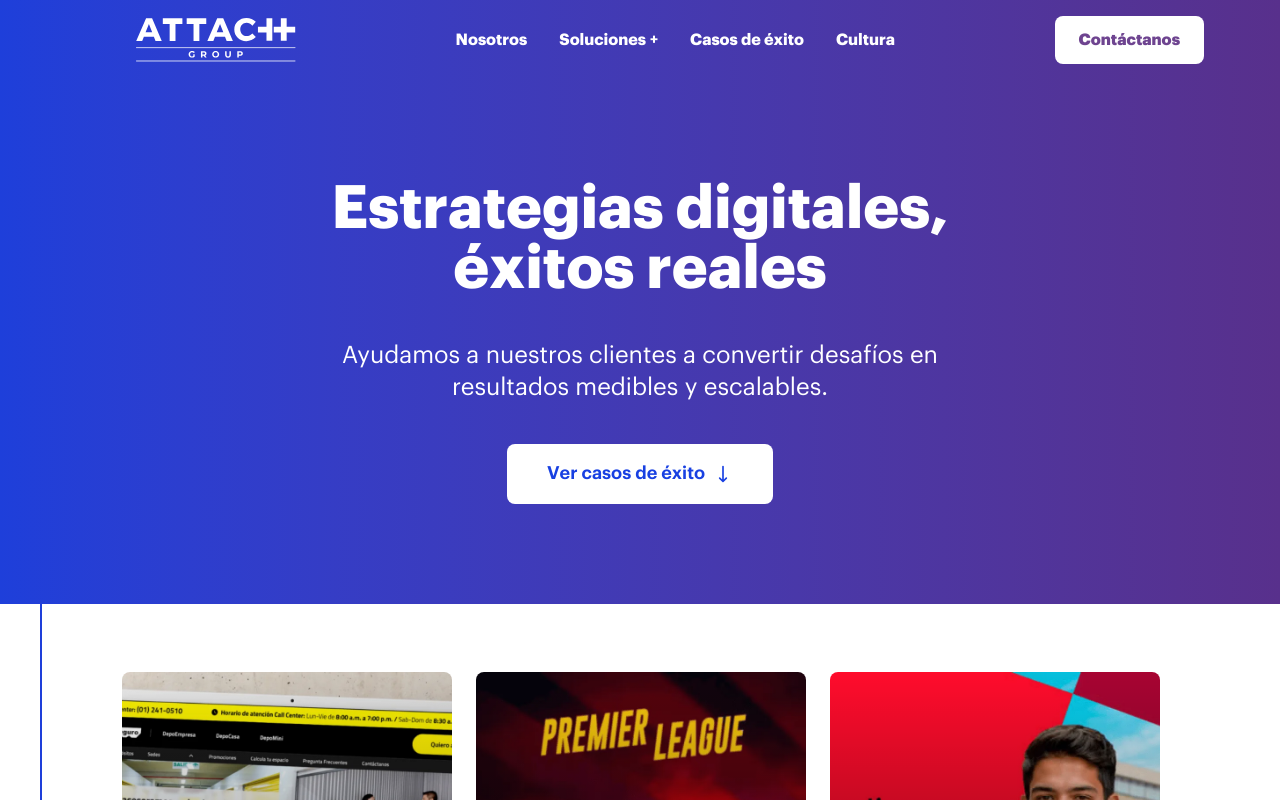
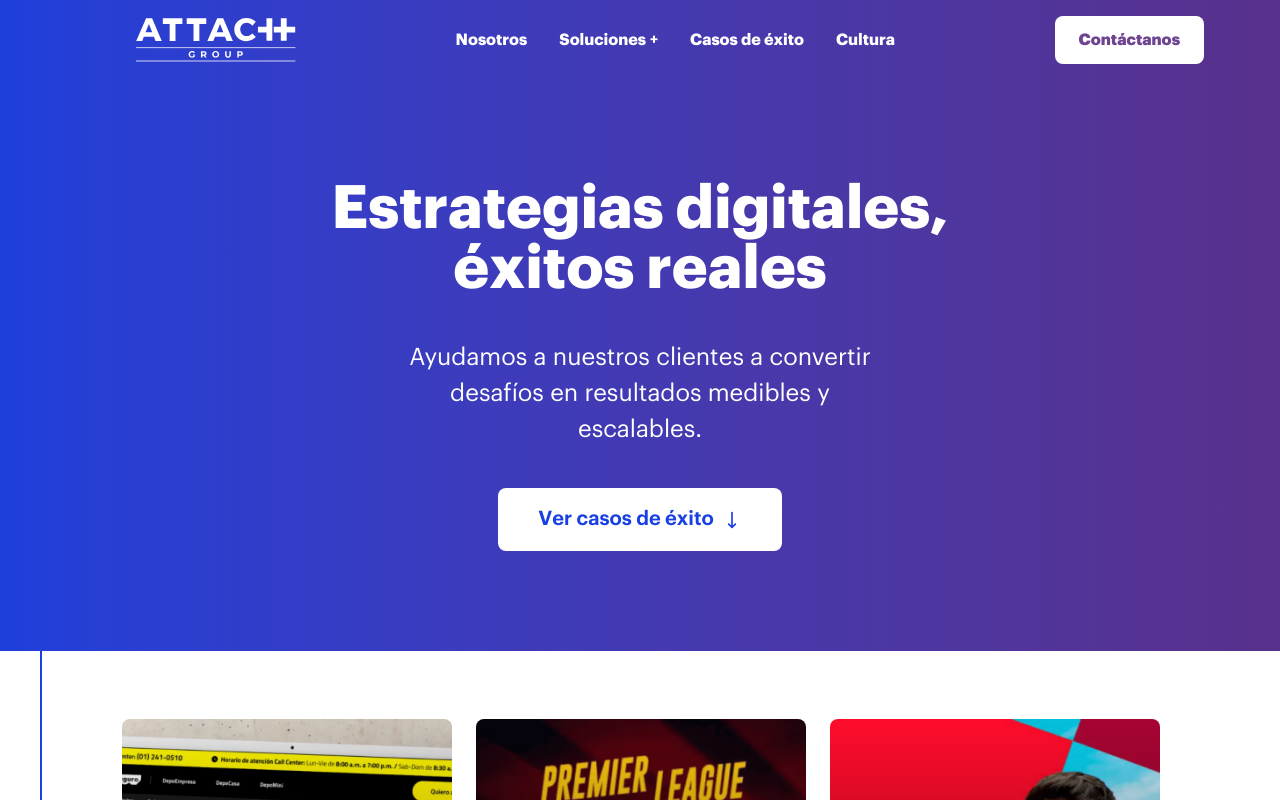
Before and after one commit to falarcon281096/attach-group, a Next.js app: page /casos-de-exito in a window 1280 px wide. Shown: the top 800 px of the page. Built offline with nearby package versions, Linux system fonts and the light colour scheme.

Commit message:
mejoras y correcciones del ppt - athena ads

```diff
--- a/src/app/casos-de-exito/page.tsx
+++ b/src/app/casos-de-exito/page.tsx
@@ -61,10 +61,10 @@ export default function Home() {
           <h1 className="text-4xl lg:text-6xl font-bold text-white">
             Estrategias digitales, éxitos reales
           </h1>
-          <p className="text-2xl text-white">
+          <p className="text-[16px] md:text-[24px] text-white w-full md:w-[75%] mx-auto">
             Ayudamos a nuestros clientes a convertir desafíos en resultados medibles y escalables.
           </p>
-          <a href="#atm-casos" className="bg-white text-[#1840e2] px-10 py-4 rounded-lg font-semibold text-lg hover:bg-white/90 flex justify-center max-w-200 mx-auto items-center">
+          <a href="#atm-casos" className="bg-white text-[16px] md:text-[20px] text-[#1840e2] px-10 py-4 rounded-lg font-semibold text-lg hover:bg-white/90 flex justify-center max-w-200 mx-auto items-center">
             Ver casos de éxito
             <svg className="ml-2 w-5 h-5 transform rotate-90" fill="none" stroke="currentColor" viewBox="0 0 24 24">
               <path strokeLinecap="round" strokeLinejoin="round" strokeWidth={2} d="M17 8l4 4m0 0l-4 4m4-4H3" />
```
